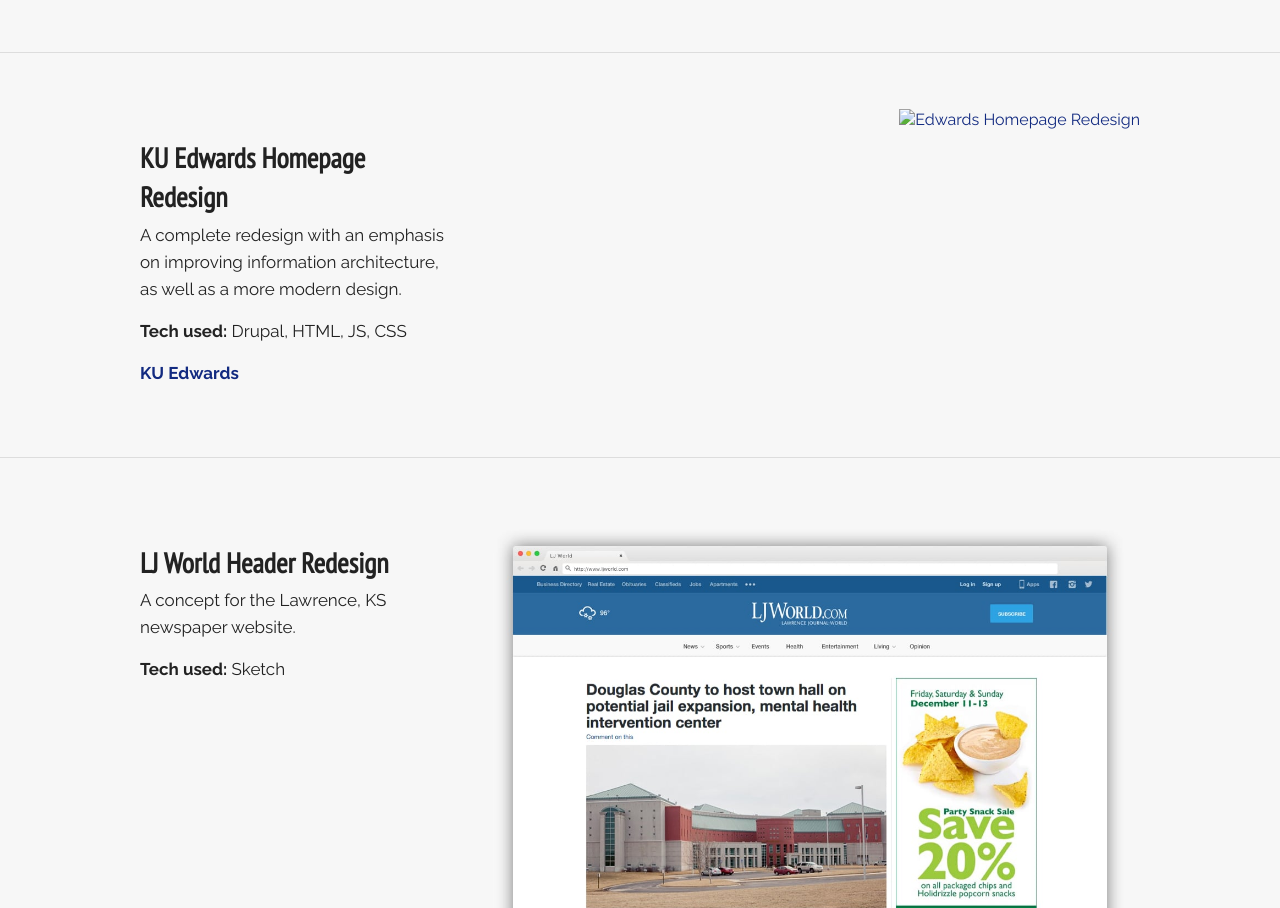
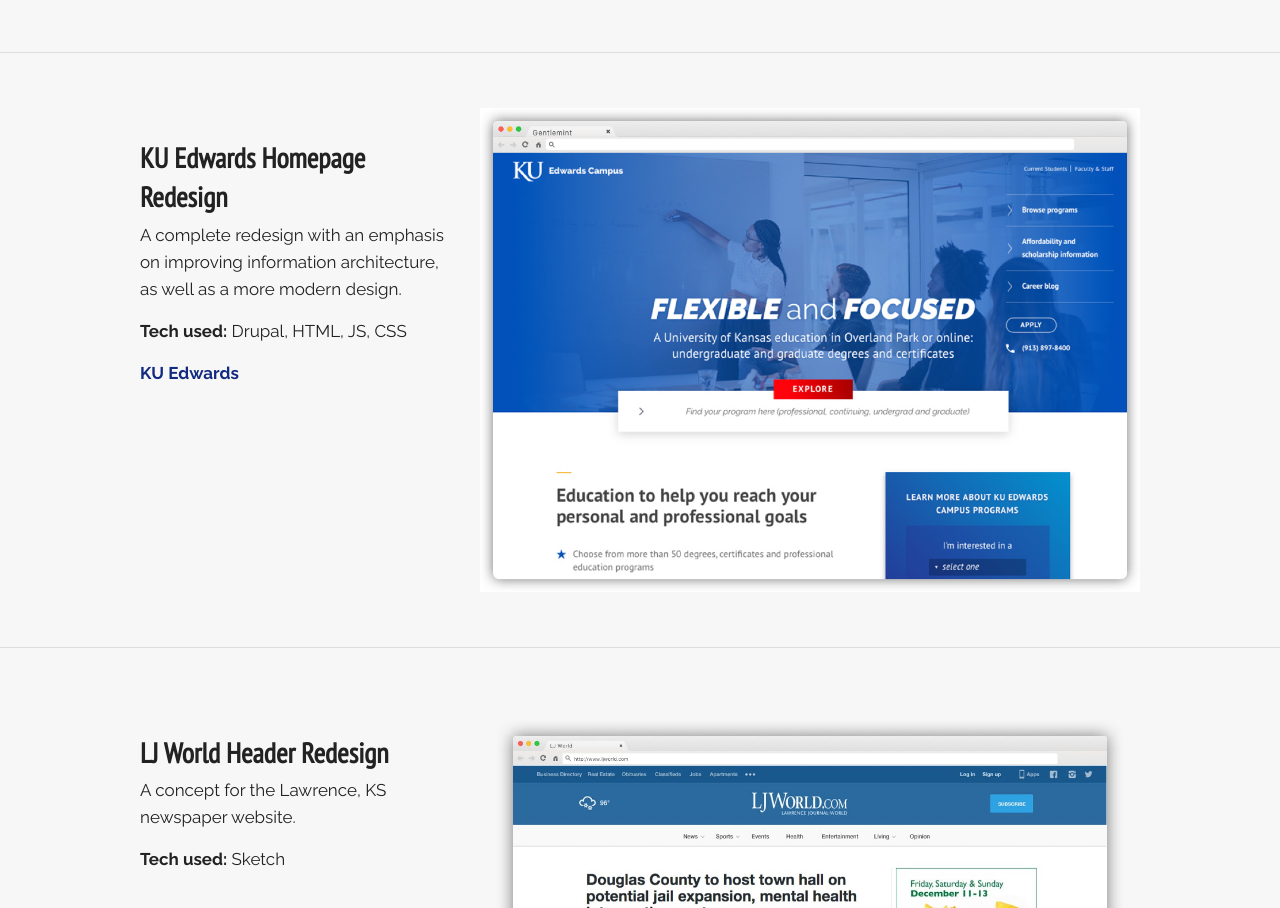
Before and after one commit to glenstansberry/glenstansberryweb, a plain HTML site: page portfolio.html in a window 1280 px wide. Shown: the part 826-1734 px from the top of the page. Drawn offline with nearby package versions, Linux system fonts and the light colour scheme.

Commit message:
Edwards image

```diff
--- a/portfolio.html
+++ b/portfolio.html
@@ -60,7 +60,7 @@
 <p><a href="https://edwardscampus.ku.edu" class="more" target="_blank">KU Edwards</a></p>
 </div>
 <div class="screen clear">
-<a href="https://edwardscampus.ku.edu" target="_blank"><img class="easing" src="img/portfolio/edwards-home.jpg" alt="Edwards Homepage Redesign"/></a>
+<a href="https://edwardscampus.ku.edu" target="_blank"><img class="easing" src="img/edwards-home.jpg" alt="Edwards Homepage Redesign"/></a>
 </div>
 </div>
 </div>
```
